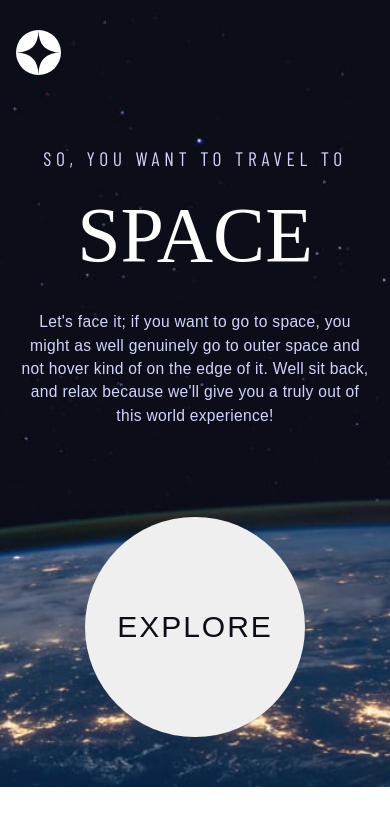
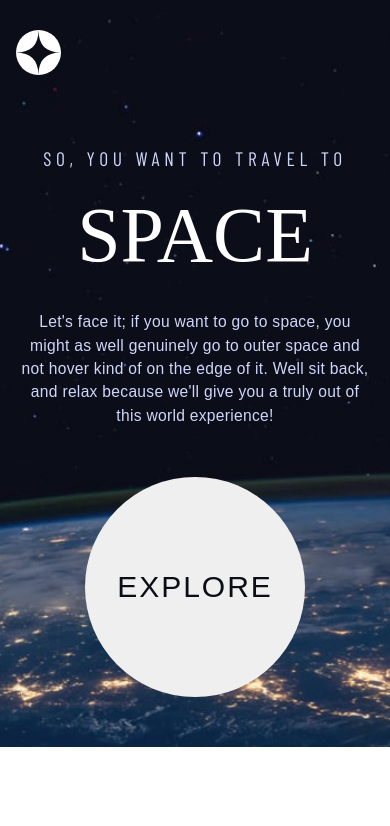
Before and after one commit to paulinagadea/Space-Travel-Page, a React (Create React App) app: page / in a window 390 px wide. Shown: the top 826 px of the page. Built offline with nearby package versions, Linux system fonts and the light colour scheme; the HTML template or start-up script is replaced by a standard one; a web font is replaced by a local one.

Commit message:
testing mobile home 4

```diff
--- a/src/components/home/Home.module.css
+++ b/src/components/home/Home.module.css
@@ -145,6 +145,7 @@
         display: flex;
         flex-direction: column;
         align-items: center;
+        margin-bottom: 0;
     }
 
     .container h1 {
@@ -164,12 +165,4 @@
         height: 220px;
         width: 220px;
     }
-
-    .button::after {
-        display: none;
-    }
-
-    .button:hover::after {
-        display: none;
-    }
 }
```
